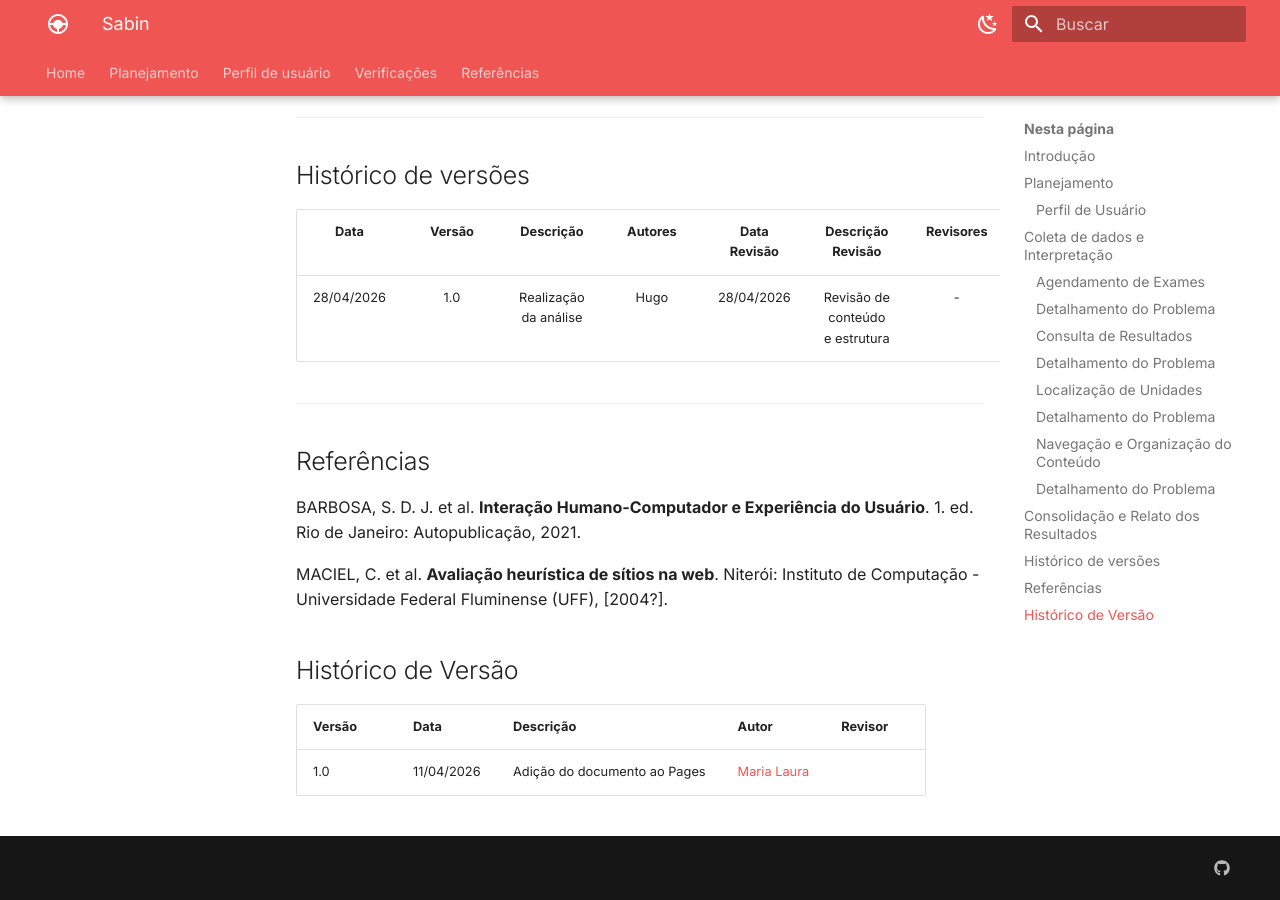
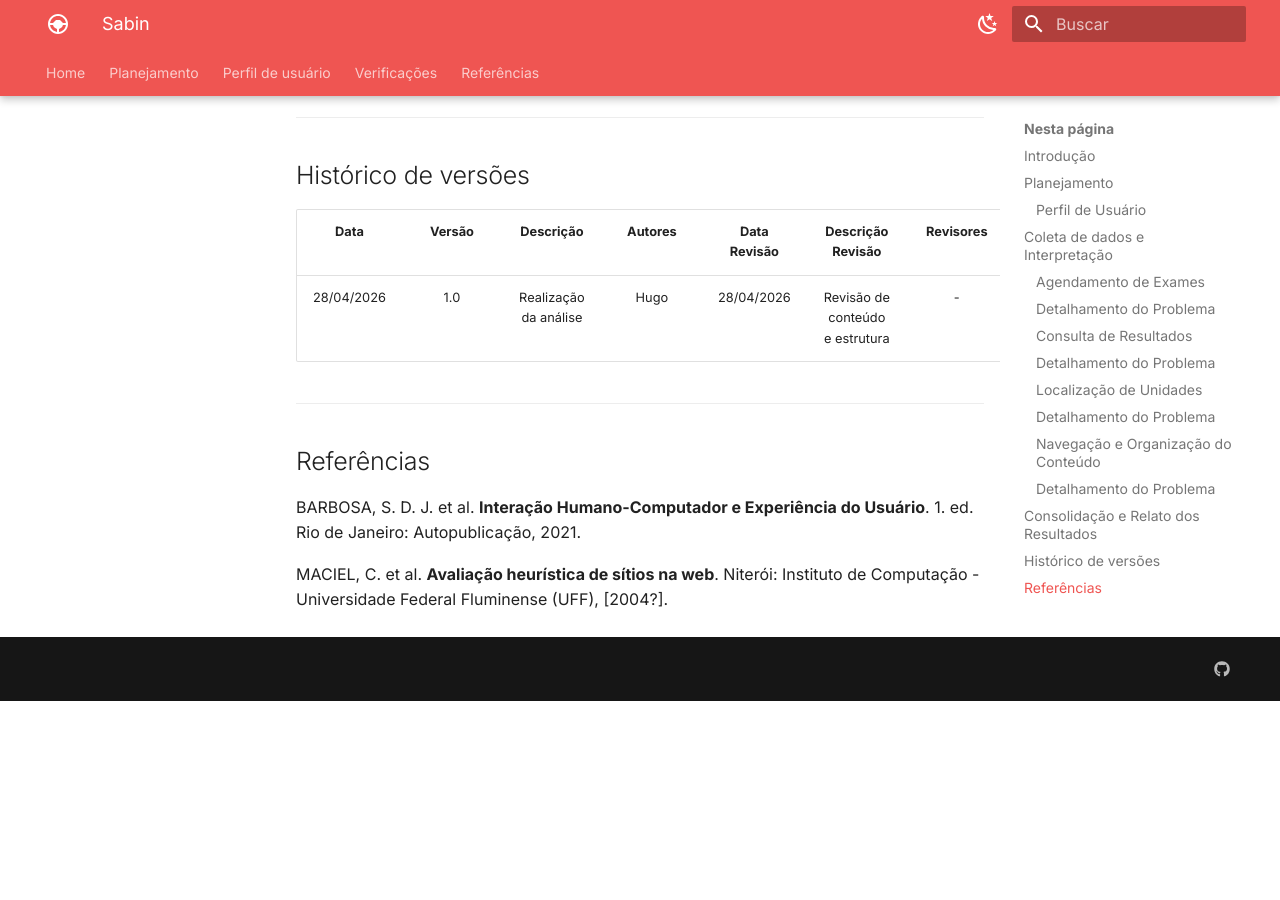
Before and after one commit to Interacao-Humano-Computador/2026.1-Grupo07, an MkDocs documentation site: the page built from docs/sabin.md, in a window 1280 px wide and 900 px high, scrolled down 6655 px. Built offline with MkDocs 1.6.1 and Material for MkDocs 9.7.7, drawn with Linux system fonts in a browser that asks for light colours; after the commit the page ends 7356 px from its top, so only the background shows below that.

Commit message:
Retirada dos autores

```diff
--- a/docs/sabin.md
+++ b/docs/sabin.md
@@ -207,9 +207,3 @@ Conclui-se que o site atende seu propósito institucional e operacional, porém
 BARBOSA, S. D. J. et al. **Interação Humano-Computador e Experiência do Usuário**. 1. ed. Rio de Janeiro: Autopublicação, 2021.
 
 MACIEL, C. et al. **Avaliação heurística de sítios na web**. Niterói: Instituto de Computação - Universidade Federal Fluminense (UFF), [2004?].
-
-## Histórico de Versão
-
-| Versão | Data | Descrição | Autor | Revisor |
-| :--- | :--- | :--- | :--- | :--- |
-| 1.0 | 11/04/2026 | Adição do documento ao Pages  | [Maria Laura](https://github.com/Maria-Laura-Regis) |  |
```
Also changed, not shown: docs/persona.md (+1 -0 lines).
